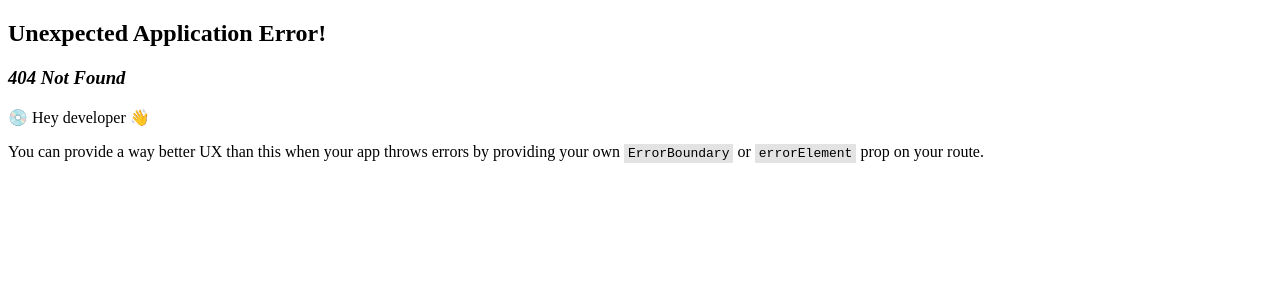
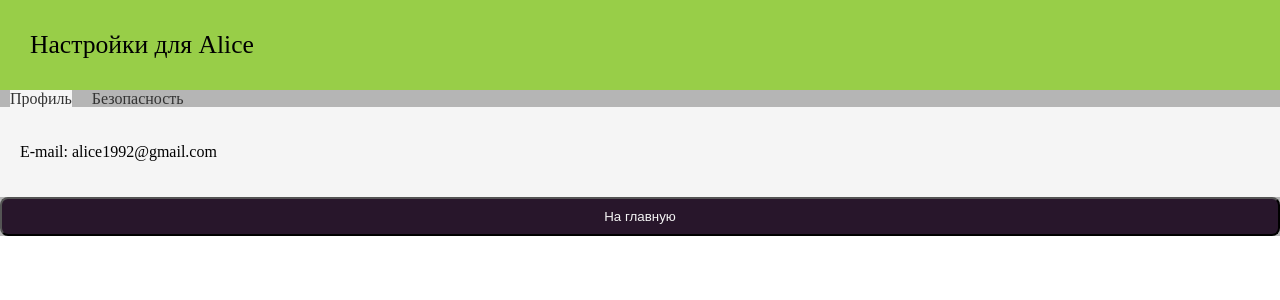
Before and after one commit to IVShelkunov/React_lessons, a React (Vite) app: page /setting in a window 1280 px wide. Before the commit this address had no page. Shown: the top 300 px of the page. Built offline with nearby package versions, Linux system fonts and the light colour scheme.

Commit message:
add direct setting and nested pages

```diff
--- a/src/App.css
+++ b/src/App.css
@@ -55,3 +55,33 @@ footer {
 main {
 	padding: 20px;
 }
+
+.setting-layout {
+	display: flex;
+	flex-direction: column;
+	background-color: rgba(12, 12, 12, 0.3);
+}
+.security-form {
+	display: flex;
+	flex-direction: column;
+	width: 30%;
+}
+.setting-layout a {
+	text-decoration: none;
+	color: #333;
+	margin: 10px;
+}
+.setting-layout a.active {
+	background-color: whitesmoke;
+}
+.setting-layout main {
+	background-color: whitesmoke;
+	margin-top: -1px;
+}
+.setting-layout .btn {
+	background-color: rgba(40, 22,43, 1.0);
+	color: whitesmoke;
+	cursor: pointer;
+	padding: 10px;
+	border-radius: 8px;
+}
--- a/src/components/Layout.tsx
+++ b/src/components/Layout.tsx
@@ -1,6 +1,6 @@
 import { Outlet } from "react-router-dom";
 import { Navigation } from "./Navigation";
-
+import '../App.css'
 export function Layout () {
 	return (
 		<div className="layout-site">
--- a/src/components/Navigation.tsx
+++ b/src/components/Navigation.tsx
@@ -5,6 +5,7 @@ export function Navigation() {
 		<nav>
 			<NavLink to={'/'}>Главная</NavLink>
 			<NavLink to={'/about'}>О нас</NavLink>
+			<NavLink to={'/setting'}>Настройки</NavLink>
 			<NavLink to={'/dashboard'}>Войти в админку</NavLink>
 		</nav>
 	);
--- /dev/null
+++ b/src/components/SettingsLayout.tsx
@@ -0,0 +1,20 @@
+import { NavLink, Outlet, useNavigate } from "react-router-dom";
+import { mockUser } from "../data/data";
+import { Link } from "react-router-dom";
+import '../App.css'
+export function SettingsLayout() {
+	const navigate = useNavigate();
+	return (
+		<div className="setting-layout">
+			<header>Настройки для {mockUser.name}</header>
+			<nav>
+				<NavLink to={'.'} end>Профиль</NavLink>
+				<NavLink to={'security'}>Безопасность</NavLink>
+			</nav>
+			<main>
+				<Outlet context={mockUser}/>
+			</main>
+			<button className="btn" onClick={()=> navigate('/')}>На главную</button>
+		</div>
+	);
+}
--- /dev/null
+++ b/src/data/data.ts
@@ -0,0 +1,7 @@
+import type { User } from "../types/types";
+
+export const  mockUser: User = {
+	id: 1 ,
+	name: 'Alice',
+	email: 'alice1992@gmail.com'
+}
--- a/src/main.tsx
+++ b/src/main.tsx
@@ -1,7 +1,6 @@
 import { StrictMode } from 'react'
 import { createRoot } from 'react-dom/client'
 import './index.css'
-import App from './App.tsx'
 import { createBrowserRouter, RouterProvider } from 'react-router-dom'
 import { Layout } from './components/Layout.tsx'
 import { HomePage } from './pages/HomePage.tsx'
@@ -9,6 +8,10 @@ import { AboutPage } from './pages/AboutPage.tsx'
 import { DashboardLayout } from './components/DashboardLayout.tsx'
 import { AnalyticsPage } from './pages/AnalyticsPage.tsx'
 import { UsersPage } from './pages/UsersPage.tsx'
+import { SettingsLayout } from './components/SettingsLayout.tsx'
+import { ProfileSettingsPage } from './pages/ProfileSettingsPage.tsx'
+import { SecuritySettingsPage } from './pages/SecuritySettingsPage.tsx'
+import { NotFoundPage } from './pages/NotFoundPage.tsx'
 const router = createBrowserRouter([
   {
     path: '/',
@@ -37,6 +40,24 @@ const router = createBrowserRouter([
         element: <UsersPage/>
       }
     ]
+  },
+  {
+    path: '/setting' ,
+    element: <SettingsLayout/>,
+    children: [
+      {
+        index: true,
+        element: <ProfileSettingsPage/>
+      },
+      {
+        path: 'security',
+        element: <SecuritySettingsPage/>
+      }
+    ]
+  },
+  {
+    path: '*',
+    element: <NotFoundPage/>
   }
 ]);
 createRoot(document.getElementById('root')!).render(
--- /dev/null
+++ b/src/pages/ProfileSettingsPage.tsx
@@ -0,0 +1,7 @@
+import { useOutletContext } from "react-router-dom";
+import type { User } from "../types/types";
+
+export function ProfileSettingsPage() {
+	const user = useOutletContext<User>();
+	return <p>E-mail: {user.email}</p>;
+}
--- /dev/null
+++ b/src/pages/SecuritySettingsPage.tsx
@@ -0,0 +1,13 @@
+import { useOutletContext } from "react-router-dom";
+import type { User } from "../types/types";
+
+export function SecuritySettingsPage() {
+	const user = useOutletContext<User>();
+	return (
+		<form className="security-form">
+			<label htmlFor="pass">Смена пароля пользователя : {user.name}</label>
+			<input id="pass"  type="password" placeholder="введите пароль"/>
+			<input type="password" placeholder="повторите пароль"/>
+		</form>
+	);
+}
--- /dev/null
+++ b/src/types/types.ts
@@ -0,0 +1,5 @@
+export interface User {
+	id: number,
+	name: string,
+	email: string
+}
```
